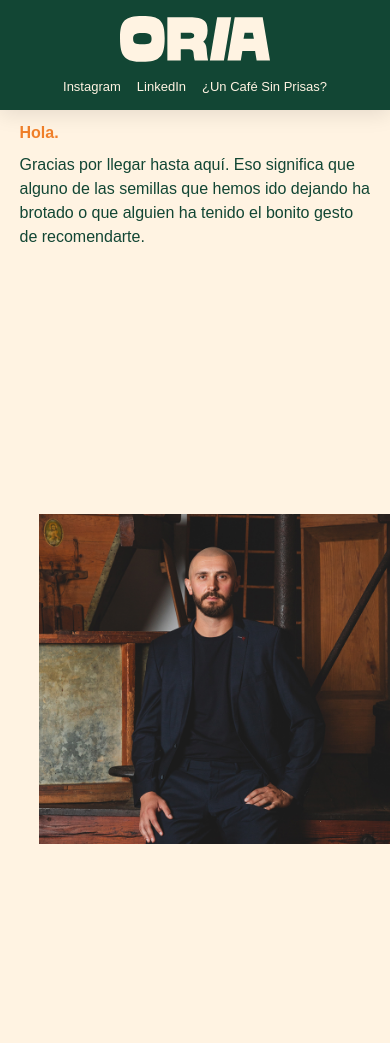
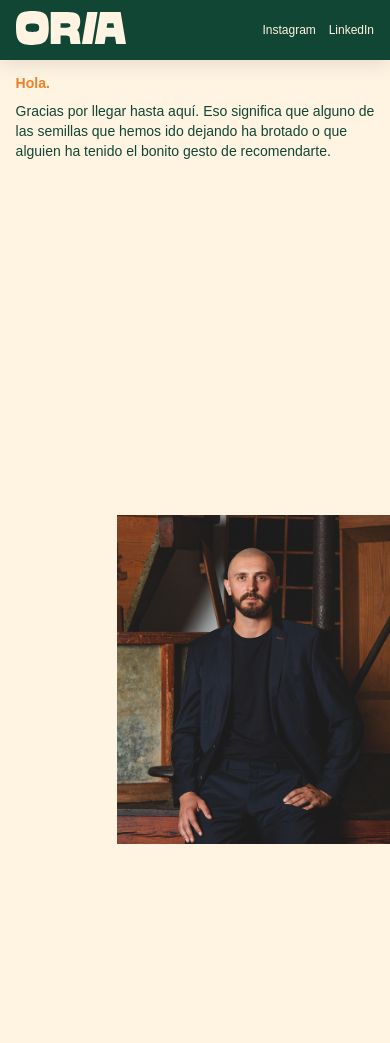
Before and after one commit to jsgarcia87/Web-Oria, a PHP site: page / in a window 390 px wide. Shown: the top 1043 px of the page. Run offline with PHP 8.4, Linux system fonts and the light colour scheme; some libraries are stand-ins or nearby versions; some web fonts are replaced.

Commit message:
Responsive audit: rewrite breakpoints for all device sizes
- Add 1280px breakpoint for small desktops (narrower sidebar)
- Refine 1024px tablet landscape (text+visual side-by-side, 80px header)
- Fix 768px tablet portrait (compact 70px header, hide cafe link)
- Add 480px large phone breakpoint with scaled-down typography
- Add 360px small phone breakpoint for 320px-class devices
- Add landscape orientation handler for short viewports (<500px height)
- Replace 100vh with 100dvh fallbacks for mobile browser chrome
- Remove scroll-behavior:smooth (conflicts with GSAP ScrollTrigger)
- Add field-sizing:content @supports fallback for older browsers

Co-Authored-By: Claude Opus 4.6 <noreply@anthropic.com>
Claude-Session: https://claude.ai/code/session_01DXKH5T7wnty3UVMAaqJgay

```diff
--- a/style.css
+++ b/style.css
@@ -21,13 +21,13 @@ body {
     -webkit-font-smoothing: antialiased;
     -moz-osx-font-smoothing: grayscale;
     overflow-x: hidden;
-    scroll-behavior: smooth;
 }
 
 /* Layout */
 .layout {
     display: flex;
     height: 100vh;
+    height: 100dvh;
     width: 100vw;
 }
 
@@ -38,6 +38,7 @@ body {
     color: var(--color-cream);
     padding: 4rem 3rem 4rem 4rem;
     height: 100vh;
+    height: 100dvh;
     position: fixed;
     top: 0;
     left: 0;
@@ -101,6 +102,7 @@ body {
     left: 38%;
     width: 62%;
     height: 100vh;
+    height: 100dvh;
     pointer-events: none;
     z-index: 1;
 }
@@ -229,7 +231,7 @@ body {
     color: var(--color-green-dark);
     padding: 0;
     outline: none;
-    width: auto;
+    width: 200px;
     min-width: 150px;
     text-align: center;
     field-sizing: content;
@@ -239,6 +241,10 @@ body {
     font-weight: 600;
     opacity: 1;
 }
+@supports (field-sizing: content) {
+    .inline-input { width: auto; }
+}
+
 .select-input {
     appearance: none;
     cursor: pointer;
@@ -274,17 +280,34 @@ body {
 .contact-person .role { font-weight: 700; font-size: 0.9rem; margin-bottom: 1rem; }
 .contact-person .details { font-weight: 500; font-size: 1.1rem; }
 
-/* Responsiveness */
+/* ─── Responsiveness ─── */
+
+/* Small desktops / large tablets landscape */
+@media (max-width: 1280px) {
+    .sidebar {
+        width: 34%;
+        padding: 3rem 2.5rem 3rem 3rem;
+    }
+    .logo img { max-width: 220px; }
+    .content { margin-left: 34%; width: 66%; }
+    .fixed-visuals { left: 34%; width: 66%; }
+    .text-stage { width: 80%; }
+    .top-badge { font-size: 1rem; right: 2.5rem; top: 3rem; }
+    .footer-text { font-size: 16px; line-height: 17px; }
+    .social-links { font-size: 16px; }
+}
+
+/* Tablet landscape – sidebar becomes horizontal header */
 @media (max-width: 1024px) {
     .layout { flex-direction: column; }
     .sidebar {
         width: 100%;
         max-width: none;
-        height: 100px; /* Fixed height */
+        height: 80px;
         position: fixed;
         top: 0;
         left: 0;
-        padding: 1rem 2rem;
+        padding: 0 2rem;
         flex-direction: row;
         align-items: center;
         justify-content: space-between;
@@ -292,106 +315,177 @@ body {
         z-index: 20;
         box-shadow: 0 4px 20px rgba(0,0,0,0.1);
     }
-    .footer-text { display: none; } /* Hide the big side text to free up header space */
-    .logo img {
-        max-width: 180px;
-    }
+    .footer-text { display: none; }
+    .logo img { max-width: 160px; }
     .social-links {
         flex-direction: row;
         gap: 1.5rem;
         margin: 0;
         font-size: 15px;
     }
-    .content {
-        margin-left: 0;
-        width: 100%;
-    }
+    .content { margin-left: 0; width: 100%; }
     .fixed-visuals {
         left: 0;
         width: 100%;
-        height: calc(100vh - 100px);
-        top: 100px;
+        height: calc(100vh - 80px);
+        height: calc(100dvh - 80px);
+        top: 80px;
     }
     .top-badge { display: none; }
     .text-stage {
-        width: 90%;
+        width: 55%;
         left: 5%;
-        top: 3%;
-        height: 52%;
-        align-items: center; /* Center the text vertically as requested */
-        margin-top: 0;
-        z-index: 10;
+        top: 5%;
+        height: 60%;
+        align-items: flex-start;
     }
+    .text-slide { font-size: 18px; line-height: 1.5; }
+    .text-slide h2 { font-size: 34px; }
     .visual-stage {
-        width: 90%;
+        width: 42%;
         left: auto;
-        right: 0;
-        bottom: 0;
-        height: 45%;
-        z-index: 2;
+        right: 2%;
+        bottom: 2%;
+        height: 55%;
     }
-
-    .form-section {
-        padding: calc(100px + 5vh) 10% 10vh 10%;
-    }
-    .form-line { line-height: 2.8; }
-    .inline-input { font-size: 1.3rem; min-width: 150px; }
-    .form-footer { flex-direction: column; gap: 3rem; }
+    .form-section { padding: calc(80px + 5vh) 8% 8vh 8%; }
+    .form-line { line-height: 2.4; }
+    .inline-input { font-size: 1.3rem; min-width: 140px; }
+    .form-footer { flex-direction: column; gap: 2.5rem; }
 }
 
+/* Tablet portrait */
 @media (max-width: 768px) {
     .sidebar {
-        padding: 1rem;
-        height: 110px; /* Taller to fit stacked layout */
-        flex-direction: column; /* Stack logo and links vertically */
-        justify-content: center;
-        gap: 0.8rem;
+        height: 70px;
+        padding: 0 1.5rem;
     }
-    .logo img {
-        max-width: 150px;
-    }
+    .logo img { max-width: 130px; }
     .social-links {
         font-size: 13px;
         gap: 1rem;
-        width: 100%;
-        justify-content: center; /* Center the links */
-        flex-wrap: wrap; /* Let them wrap if screen is very narrow */
     }
+    .social-links .cafe-link { display: none; }
     .fixed-visuals {
-        height: calc(100vh - 110px);
-        top: 110px; /* Offset to match the taller header */
+        height: calc(100vh - 70px);
+        height: calc(100dvh - 70px);
+        top: 70px;
+    }
+    .text-stage {
+        width: 92%;
+        left: 4%;
+        top: 3%;
+        height: 48%;
+        align-items: flex-start;
+    }
+    .text-slide h2 { font-size: 28px; margin-bottom: 1rem; }
+    .text-slide p, .text-slide .sentence { font-size: 15px; }
+    .text-slide { line-height: 1.45; }
+    .visual-stage {
+        width: 60%;
+        right: 0;
+        bottom: 0;
+        height: 48%;
     }
     .form-section {
-        padding: calc(110px + 5vh) 5% 10vh 5%;
+        padding: calc(70px + 4vh) 6% 8vh 6%;
     }
-    .text-slide h2 {
-        font-size: 28px;
-        margin-bottom: 1rem;
-    }
-    .text-slide p, .text-slide .sentence {
-        font-size: 16px;
-        margin-bottom: 0.8rem;
-    }
-    .text-stage {
-        top: 2%;
-    }
-    .form-section h2 {
-        font-size: 2.2rem;
-        margin-bottom: 2rem;
-    }
-    .form-line {
-        font-size: 1.2rem;
-        line-height: 2;
-    }
+    .form-section h2 { font-size: 2.2rem; margin-bottom: 2rem; }
+    .form-line { font-size: 1.15rem; line-height: 2; margin-bottom: 1.5rem; }
     .inline-input {
-        font-size: 1.2rem;
+        font-size: 1.15rem;
         min-width: 100px;
         width: 100%;
-        margin-top: 0.5rem;
+        margin-top: 0.3rem;
         border-bottom: 1px solid var(--color-green-dark);
         border-radius: 0;
     }
-    .submit-btn {
-        font-size: 1.5rem;
+    .select-input { width: 100%; margin-top: 0.3rem; }
+    .submit-btn { font-size: 1.4rem; }
+    .disclaimer { font-size: 1rem; }
+    .contact-person .name { font-size: 1.1rem; }
+    .contact-person .details { font-size: 1rem; }
+}
+
+/* Large phones */
+@media (max-width: 480px) {
+    .sidebar {
+        height: 60px;
+        padding: 0 1rem;
     }
+    .logo img { max-width: 110px; }
+    .social-links { font-size: 12px; gap: 0.8rem; }
+    .fixed-visuals {
+        height: calc(100vh - 60px);
+        height: calc(100dvh - 60px);
+        top: 60px;
+    }
+    .text-stage {
+        width: 92%;
+        left: 4%;
+        top: 2%;
+        height: 52%;
+    }
+    .text-slide h2 { font-size: 24px; margin-bottom: 0.8rem; }
+    .text-slide p, .text-slide .sentence { font-size: 14px; }
+    .text-slide { line-height: 1.4; }
+    .visual-stage {
+        width: 70%;
+        right: 0;
+        bottom: 0;
+        height: 42%;
+    }
+    .form-section {
+        padding: calc(60px + 3vh) 5% 6vh 5%;
+    }
+    .form-section h2 { font-size: 1.8rem; margin-bottom: 1.5rem; }
+    .form-line { font-size: 1.05rem; line-height: 1.9; margin-bottom: 1.2rem; }
+    .inline-input { font-size: 1.05rem; min-width: 80px; }
+    .submit-btn { font-size: 1.3rem; }
+    .disclaimer { font-size: 0.9rem; }
+    .form-footer { gap: 2rem; margin-top: 2.5rem; }
 }
+
+/* Small phones */
+@media (max-width: 360px) {
+    .logo img { max-width: 90px; }
+    .social-links { font-size: 11px; gap: 0.6rem; }
+    .text-slide h2 { font-size: 22px; }
+    .text-slide p, .text-slide .sentence { font-size: 13px; }
+    .visual-stage { width: 75%; height: 38%; }
+    .form-section h2 { font-size: 1.6rem; }
+    .form-line { font-size: 1rem; }
+    .inline-input { font-size: 1rem; min-width: 70px; }
+    .submit-btn { font-size: 1.2rem; }
+}
+
+/* Landscape orientation on mobile/tablets – short viewport */
+@media (max-height: 500px) and (orientation: landscape) {
+    .sidebar { height: 50px; padding: 0 1.5rem; }
+    .logo img { max-width: 100px; }
+    .social-links { font-size: 12px; gap: 0.8rem; }
+    .fixed-visuals {
+        height: calc(100vh - 50px);
+        height: calc(100dvh - 50px);
+        top: 50px;
+    }
+    .text-stage {
+        width: 55%;
+        left: 3%;
+        top: 2%;
+        height: 90%;
+    }
+    .text-slide h2 { font-size: 22px; margin-bottom: 0.5rem; }
+    .text-slide p, .text-slide .sentence { font-size: 13px; }
+    .text-slide { line-height: 1.35; }
+    .visual-stage {
+        width: 40%;
+        right: 1%;
+        height: 90%;
+        bottom: 0;
+    }
+    .form-section {
+        padding: calc(50px + 2vh) 5% 4vh 5%;
+    }
+    .form-section h2 { font-size: 1.6rem; }
+}
```
